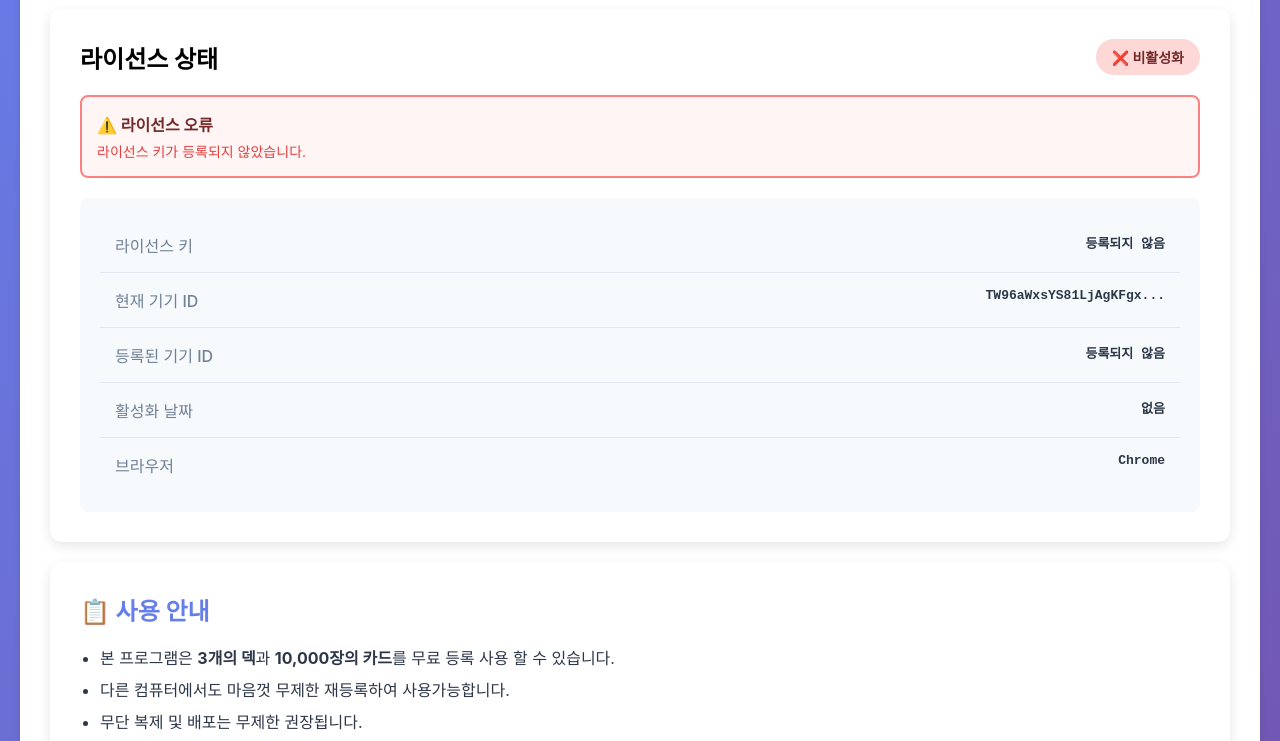
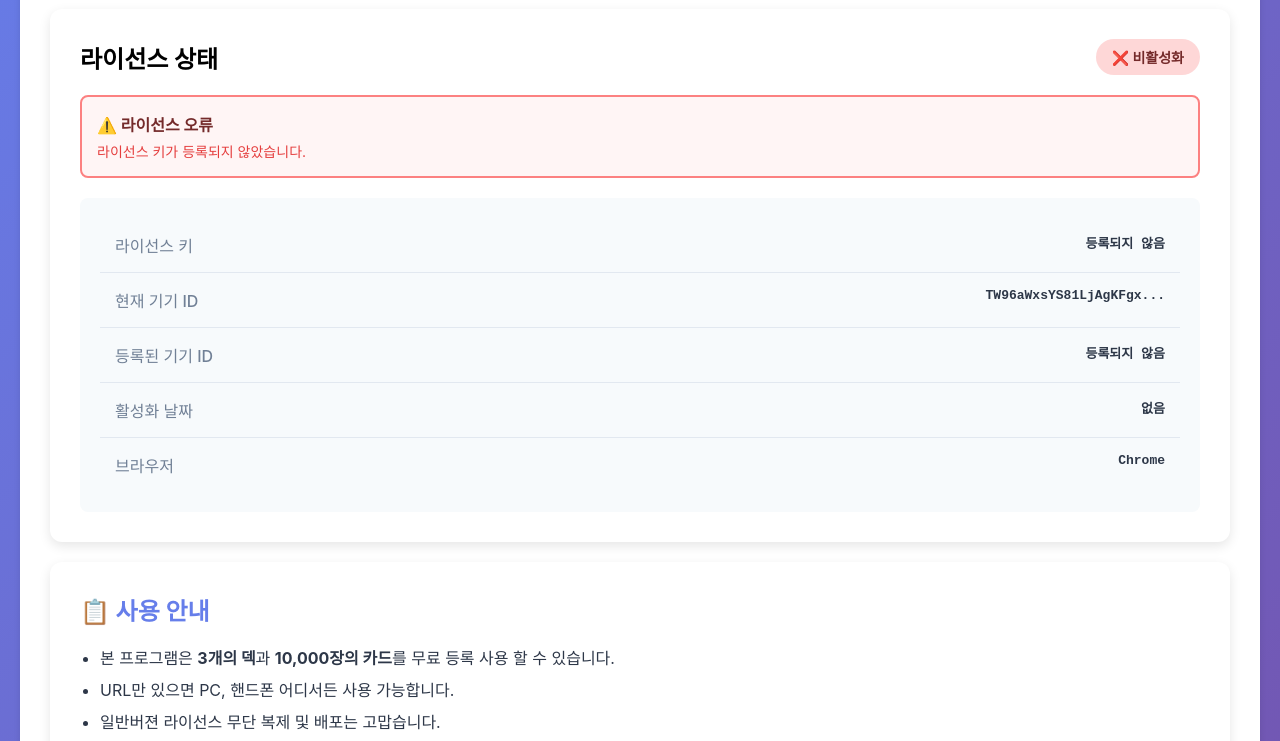
Before and after one commit to Heath-Ha/recallflow, a plain HTML site: page license.html in a window 1280 px wide. Shown: the part 211-952 px from the top of the page. Drawn offline with Linux system fonts and the light colour scheme.

Commit message:
Update license.html

```diff
--- a/license.html
+++ b/license.html
@@ -153,8 +153,8 @@
                     <h2 style="margin-bottom: 15px; color: #667eea;">📋 사용 안내</h2>
                     <ul style="color: #2d3748; line-height: 2; margin-left: 20px;">
                         <li>본 프로그램은 <strong>3개의 덱</strong>과 <strong>10,000장의 카드</strong>를 무료 등록 사용 할 수 있습니다.</li>
-                        <li>다른 컴퓨터에서도 마음껏 무제한 재등록하여 사용가능합니다.</li>
-                        <li>무단 복제 및 배포는 무제한 권장됩니다.</li>
+                        <li>URL만 있으면 PC, 핸드폰 어디서든 사용 가능합니다.</li>
+                        <li>일반버젼 라이선스 무단 복제 및 배포는 고맙습니다.</li>
                         <li>리콜플로우 카페 (<a href="https://cafe.naver.com/recallflow" target="_blank" style="color: #667eea; text-decoration: underline;">https://cafe.naver.com/recallflow</a>)</li>
                     </ul>
                 </div>
```
